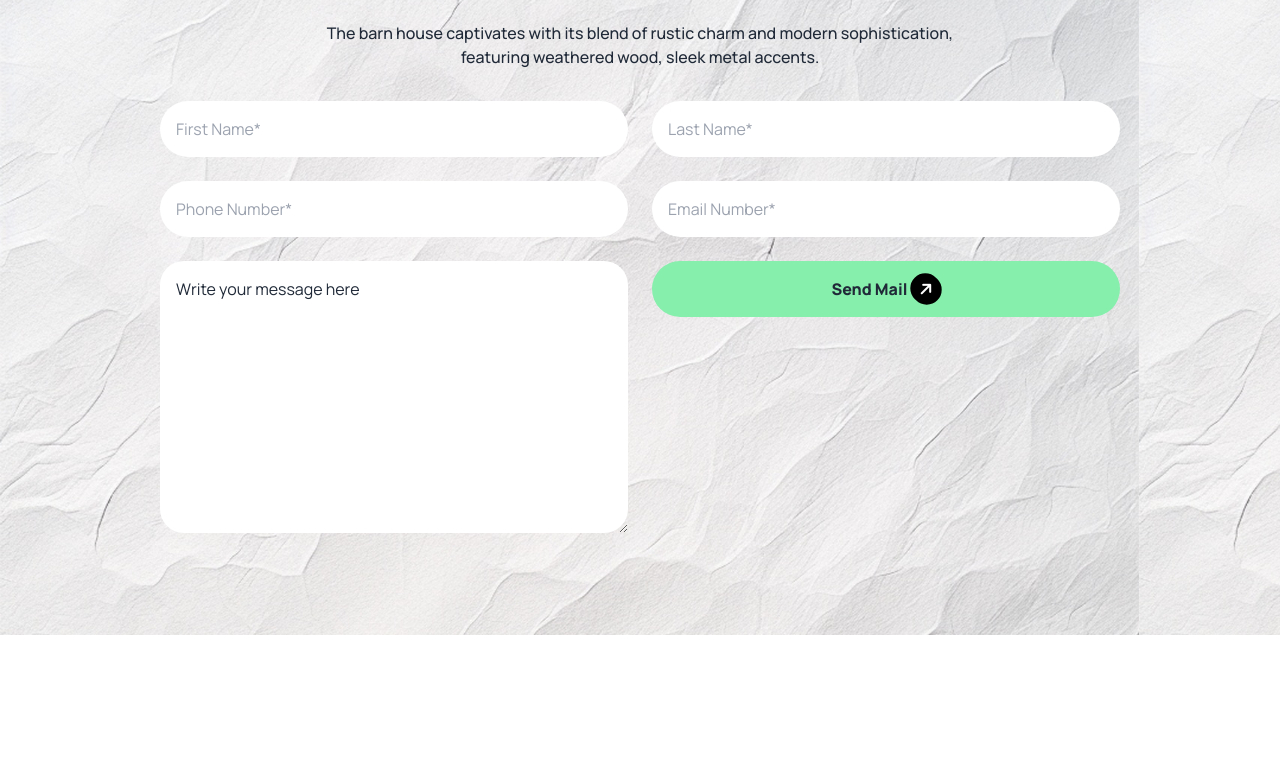
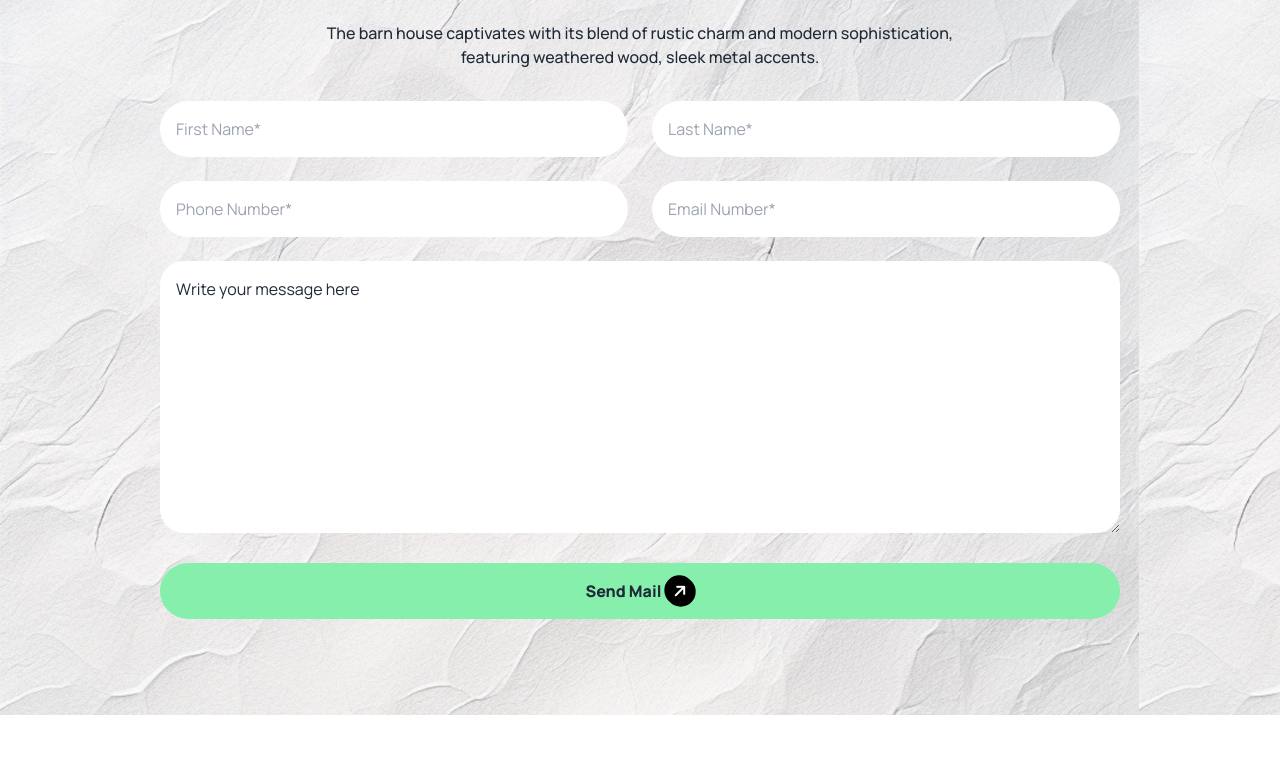
Before and after one commit to bmfaysal33/Assignment-03, a plain HTML site: page index.html in a window 1280 px wide. Shown: the part 3354-4114 px from the top of the page. Drawn offline with nearby package versions, Linux system fonts and the light colour scheme.

Commit message:
fixed some minor issues

```diff
--- a/index.html
+++ b/index.html
@@ -238,7 +238,7 @@
 
             <!-- Our work process section  -->
 
-            <div class="w-3/4 mx-auto">
+            <div class="w-5/6 lg:w-3/4 mx-auto">
               <div class="text-center flex flex-col justify-center items-center w-1/2 mx-auto">
                 <button class="flex justify-center items-center bg-white px-4 py-1 text-base font-bold rounded-3xl  mb-6"> <i class="fa-solid fa-arrow-right"></i>  About Us</button>
                 <h3 class="text-4xl font-bold mb-6">Our Works Process</h3>
@@ -304,7 +304,7 @@
 
                 <!-- Grid container -->
                 <div class="grid grid-cols-1 lg:grid-cols-8
-                 lg:grid-rows-2 gap-6 w-3/4 mx-auto p-6">
+                 lg:grid-rows-2 gap-6 w-4/5 lg:w-3/4 mx-auto p-6">
 
                   <!-- Card 01 -->
                   <div class="border-2 border-gray-300 rounded-2xl p-6 flex flex-col lg:flex-row  justify-between gap-6 w-full lg:col-span-5">
@@ -362,7 +362,7 @@
               </div>
 
               <!-- Form section  -->
-              <div class="w-3/4 mx-auto pb-24">
+              <div class=" w-5/6 lg:w-3/4 mx-auto pb-24">
                 <form class="grid grid-cols-1 lg:grid-cols-2 gap-6" action="">
                   <div>
                     <input class="p-4 rounded-full w-full" type="text" name="" id=""  placeholder="First Name*">
@@ -377,11 +377,11 @@
                     <input class="p-4 rounded-full w-full" type="email" name="" id="" placeholder="Email Number*">
                   </div>
 
-                  <div>
-                    <textarea class="w-full p-4 col-span-1 lg:col-span-2 rounded-3xl" name="" id="" cols="3" rows="10">Write your message here</textarea>
+                  <div class="lg:col-span-2">
+                    <textarea class="w-full p-4 col-span-1 rounded-3xl" name="" id="" cols="3" rows="10">Write your message here</textarea>
                   </div>
 
-                  <div>
+                  <div class="lg:col-span-2">
                     <button class="bg-green-300 text-base py-3 rounded-full w-full font-extrabold">Send Mail <i class="fa-solid fa-arrow-right -rotate-45 text-white bg-black rounded-full p-2"></i></button>
                   </div>
 
```
